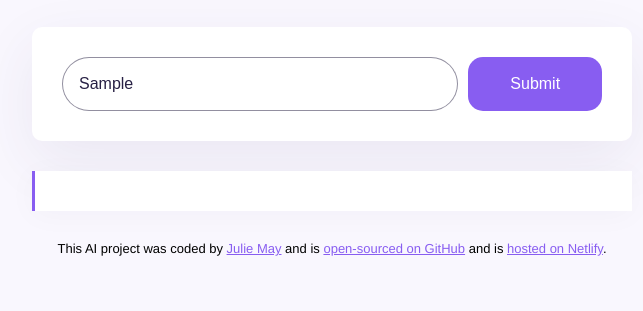
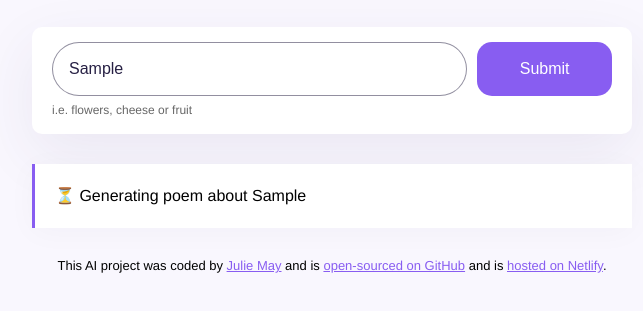
Before and after one commit to Jules2791/poem-generator, a plain HTML site: page index.html in a window 1280 px wide. Both pictures are taken after typing "Sample" into the empty fields and a click on the input 843 px from the left and 261 px from the top of the page. Shown: the part 177-488 px from the top of the page, without its empty margins (308-951 px from the left). Drawn offline with nearby package versions, Linux system fonts and the light colour scheme; no server answers.

Commit message:
Improved the User Experience

```diff
--- a/index.html
+++ b/index.html
@@ -15,6 +15,7 @@
       </header>
 
       <main>
+        <div class="form-container">
           <form id="poem-generator-form">
             <input
               type="text"
@@ -27,7 +28,9 @@
             />
             <input type="submit" class="submit-button" />
           </form>
-        <div class="poem" id="poem"></div>
+          <div class="hint">i.e. flowers, cheese or fruit</div>
+        </div>
+        <div class="poem hidden" id="poem"></div>
       </main>
 
       <footer>
--- a/src/index.js
+++ b/src/index.js
@@ -18,6 +18,10 @@ function generatePoem(event) {
     "You are a romantic Poem expert and love to write short poems. You mission is to generate a 4 line poem in basic HTML and separate each line with a <br />. Make sure to follow the user instructions. Do not include a title to the poem. Sign the poem with 'SheCodes AI' inside a <strong> element at the end of the poem and NOT at the beginning";
   let apiUrl = `https://api.shecodes.io/ai/v1/generate?prompt=${prompt}&context=${context}&key=${apiKey}`;
 
+  let poemElement = document.querySelector("#poem");
+  poemElement.classList.remove("hidden");
+  poemElement.innerHTML = `<div class="generating">⏳ Generating poem about ${instructionInput.value}</div>`;
+
   console.log("Generating poem");
   console.log(`Prompt: ${prompt}`);
   console.log(`Context: ${context}`);
--- a/src/style.css
+++ b/src/style.css
@@ -24,13 +24,23 @@ h1 {
   color: #272044;
 }
 
-form {
-  padding: 30px;
+.form-container {
   background-color: white;
   box-shadow: 0px 20px 60px rgba(65, 50, 100, 0.08);
   border-radius: 10px;
+  margin-bottom: 30px;
+  padding: 15px 20px;
+}
+
+form {
   display: flex;
-  margin-bottom: 30px;
+}
+
+.hint {
+  line-height: 1.5;
+  margin-top: 5px;
+  opacity: 0.6;
+  font-size: 12px;
 }
 
 .instruction {
@@ -63,12 +73,31 @@ form {
   box-shadow: 0px 4px 30px rgba(39, 33, 66, 0.03);
 }
 
+.hidden {
+  display: none;
+}
+
+.poem strong {
+  color: #885df1;
+}
+
 footer {
   text-align: center;
   font-size: 13px;
   margin-top: 30px;
 }
 
-.poem strong {
-  color: #885df1;
+.generating {
+  animation: blink-animation 1s steps(5, start) infinite;
 }
+
+@keyframes blink-animation {
+  to {
+    visibility: hidden;
+  }
+}
+@-webkit-keyframes blink-animation {
+  to {
+    visibility: hidden;
+  }
+}
```
Lines whose indentation alone changed are shown as unchanged.
